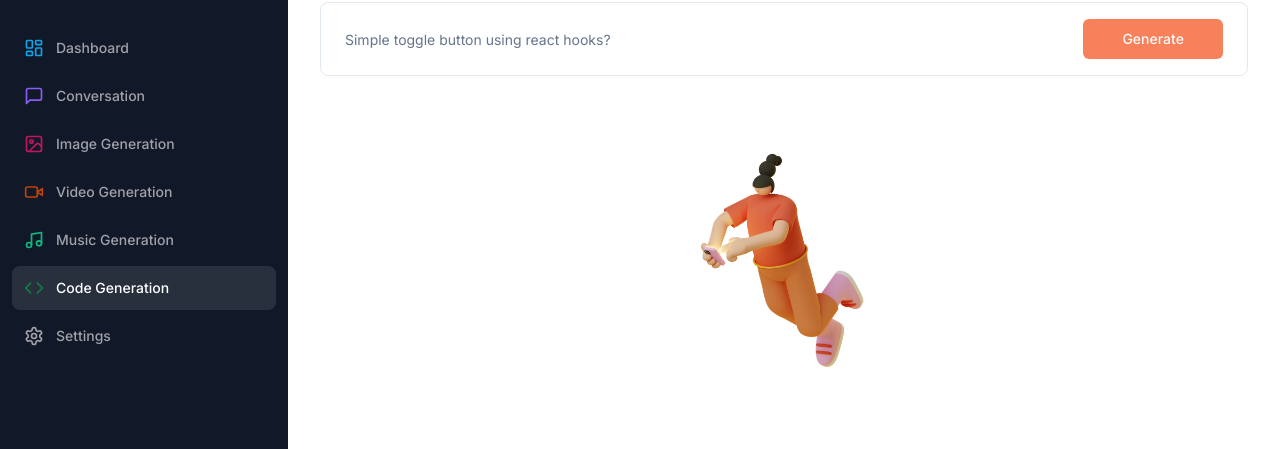
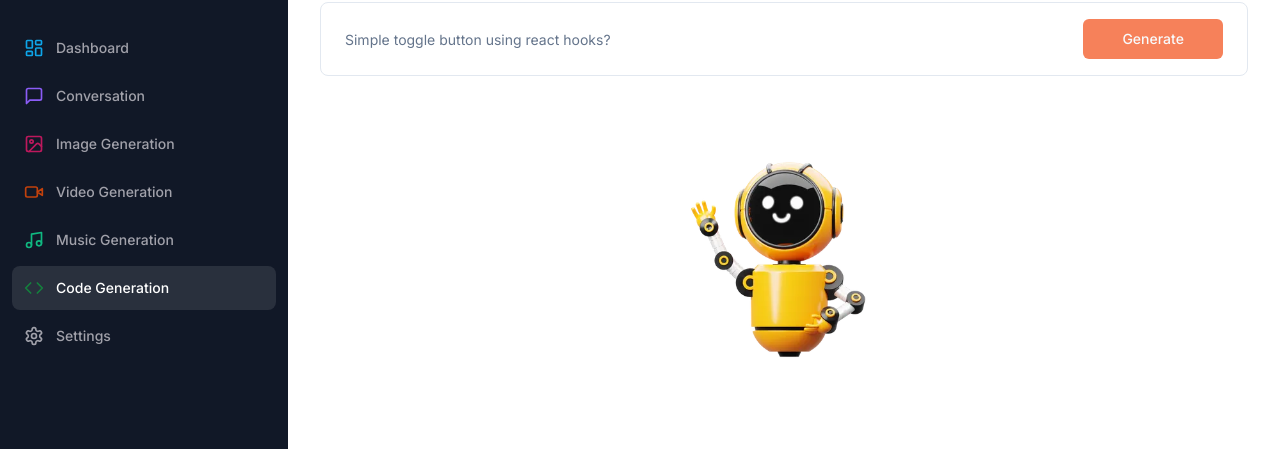
Before and after one commit to davidefilosa/ai-platform, a Next.js app: page /code in a window 1280 px wide. Shown: the part 118-567 px from the top of the page. Built offline with nearby package versions, Linux system fonts and the light colour scheme; no server answers.

Commit message:
changed empty image

```diff
--- a/components/empty.tsx
+++ b/components/empty.tsx
@@ -9,7 +9,7 @@ const Empty: React.FC<EmptyProps> = ({ label }) => {
     <div className="h-full p-20 flex flex-col items-center justify-center">
       <div className="relative h-72 w-72">
         <Image
-          src="/empty.png"
+          src="/empty.webp"
           fill
           alt="Empty"
           className="animate-bounce-slow"
```
Also changed, not shown: public/empty.webp (added).
